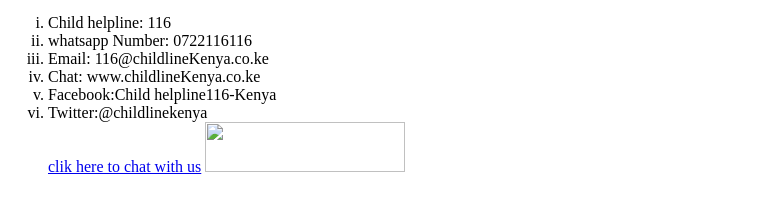
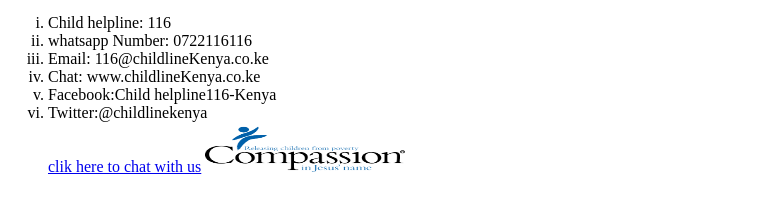
Before and after one commit to HydarMakandi/html-portfolia, a plain HTML site: page index.html in a window 1280 px wide. Shown: the part 162-372 px from the top of the page, without its empty margins (0-773 px from the left). Drawn offline with Linux system fonts and the light colour scheme.

Commit message:
Add files via upload

```diff
--- a/index.html
+++ b/index.html
@@ -16,6 +16,6 @@
 <li>Facebook:Child helpline116-Kenya</li>
 <li>Twitter:@childlinekenya</li>
 <a href="https://www.childlinekenya.co.ke">clik here to chat with us</a>
-<IMG SRC="prac1.PNG" Width="200" height="50">
+<IMG SRC="./images/prac1.PNG" Width="200" height="50">
 <!IF ABUSED OR INSECURE TALK TO A TRUSTED PERSON OR CALL FOR FREE>
 </html>
```
Also changed, not shown: images/prac1.png (added).
